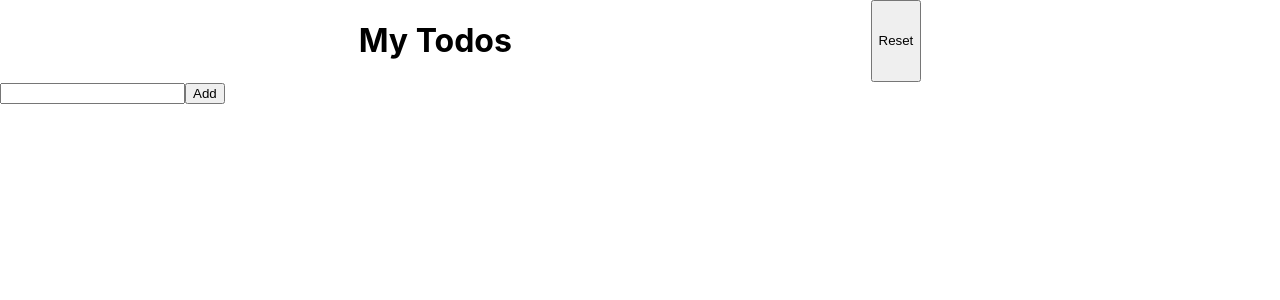
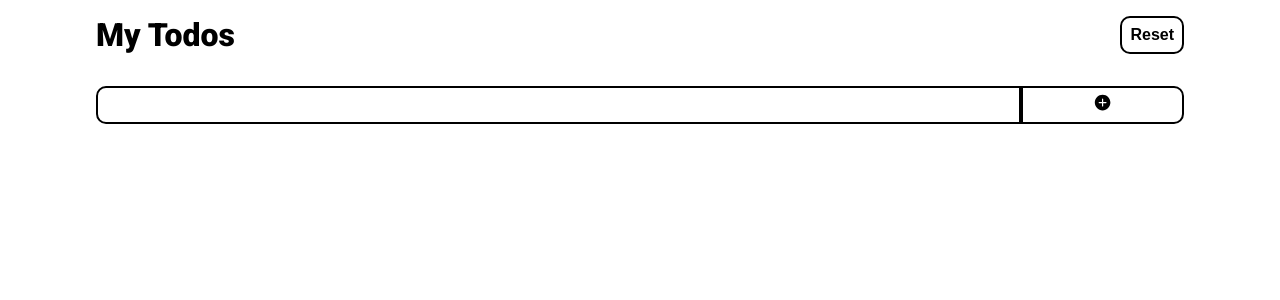
Before and after one commit to Benyamin428/react-to-do-list, a React (Create React App) app: page / in a window 1280 px wide. Shown: the top 300 px of the page. Built offline with nearby package versions, Linux system fonts and the light colour scheme.

Commit message:
Improved styling

```diff
--- a/package.json
+++ b/package.json
@@ -2,13 +2,14 @@
   "name": "react-to-do-list",
   "version": "0.1.0",
   "private": true,
-  "homepage":"https://benyamin428.github.io/react-to-do-list",
+  "homepage": "https://benyamin428.github.io/react-to-do-list",
   "dependencies": {
     "@testing-library/jest-dom": "^5.16.4",
     "@testing-library/react": "^13.3.0",
     "@testing-library/user-event": "^13.5.0",
     "react": "^18.2.0",
     "react-dom": "^18.2.0",
+    "react-icons": "^4.4.0",
     "react-scripts": "5.0.1",
     "web-vitals": "^2.1.4"
   },
--- a/src/App.jsx
+++ b/src/App.jsx
@@ -3,6 +3,8 @@ import { useState } from "react";
 import Heading from "./components/Heading/Heading";
 import Taskbar from "./components/Taskbar/Taskbar";
 import Main from "./components/Main/Main";
+
+import "./App.scss";
 
 const App = () => {
 
@@ -31,11 +33,11 @@ const App = () => {
   }
 
   return (
-    <>
+    <div className="container">
       <Heading reset={reset} />
       <Taskbar addTask={addTask} />
       <Main tasks={tasks} deleteTask={deleteTask} />
-    </>
+    </div>
   );
 }
 
--- /dev/null
+++ b/src/App.scss
@@ -0,0 +1,12 @@
+* {
+    margin: 0;
+    padding: 0;
+    box-sizing: border-box;
+}
+
+@media screen and (min-width: 768px) {
+    .container {
+        padding-left: 5rem;
+        padding-right: 5rem;
+    }
+}
--- a/src/components/Heading/Heading.jsx
+++ b/src/components/Heading/Heading.jsx
@@ -3,9 +3,8 @@ import "./Heading.scss";
 const Heading = ({reset}) => {
     return (
         <div className="heading">
-            <h1>My Todos</h1>
-
-            <button onClick={reset}>Reset</button>
+            <h1 className="heading__title">My Todos</h1>
+            <button className="heading__button" onClick={reset}>Reset</button>
         </div>
     );
   }
--- a/src/components/Heading/Heading.scss
+++ b/src/components/Heading/Heading.scss
@@ -1,4 +1,26 @@
+@use "../../sass/variables" as *;
+
 .heading {
     display: flex;
-    justify-content: space-evenly;
+    justify-content: space-between;
+    padding: 1rem;
+    font-family: $font;
+
+    &__title {
+        font-weight: 900;
+    }
+
+    &__button {
+        padding: 0 0.5rem;
+        background: none;
+        border-radius: 10px;
+        border: 2px solid $color;
+        font-weight: 700;
+        font-size: 1rem;
+    }
+
+    &__button:hover {
+        cursor: pointer;
+        opacity: 0.3;
+    }
 }
--- a/src/components/Task/Task.jsx
+++ b/src/components/Task/Task.jsx
@@ -1,4 +1,5 @@
 import "./Task.scss";
+import { RiDeleteBin6Line } from "react-icons/ri";
 import { useState } from "react";
 
 const Task = ({taskId, taskDesc, deleteTask}) => {
@@ -10,11 +11,11 @@ const Task = ({taskId, taskDesc, deleteTask}) => {
     }
 
     return (
-        <>
-            <input type="checkbox" id="task" onChange={setCheckbox} />
-            <label className={checked?"checked":"unchecked"} htmlFor="task"> {taskDesc}</label>
-            <button onClick={() => deleteTask(taskId)}>Delete</button>
-        </>
+        <div className="task">
+            <input className="task__checkbox" type="checkbox" id="task" onChange={setCheckbox} />
+            <label className={checked?"task__checked":""} htmlFor="task"> {taskDesc}</label>
+            <button className="task__button" onClick={() => deleteTask(taskId)}><RiDeleteBin6Line /></button>
+        </div>
     );
   }
 
--- a/src/components/Task/Task.scss
+++ b/src/components/Task/Task.scss
@@ -1,3 +1,27 @@
-.checked {
-    text-decoration: line-through;
+@use "../../sass/variables" as *;
+
+.task {
+    border: 2px solid $color;
+    padding: 1rem;
+    display: flex;
+    justify-content: space-between;
+    border-radius: 10px;
+    margin: 1rem;
+    font-family: $font;
+    font-size: 1.2rem;
+
+    &__checked {
+        text-decoration: line-through;
+    }
+
+    &__button {
+        background: none;
+        border: none;
+        font-size: 1.2rem;
+    }
+
+    &__button:hover {
+        cursor: pointer;
+        opacity: 0.3;
+    }
 }
--- a/src/components/Taskbar/Taskbar.jsx
+++ b/src/components/Taskbar/Taskbar.jsx
@@ -1,8 +1,11 @@
+import "./Taskbar.scss";
+import { IoIosAddCircle } from "react-icons/io";
+
 const Taskbar = ({addTask}) => {
     return (
-        <form onSubmit={addTask}>
-            <input type="text" />
-            <button>Add</button>
+        <form onSubmit={addTask} className="taskbar">
+            <input className="taskbar__input" type="text" />
+            <button className="taskbar__button"><IoIosAddCircle /></button>
         </form>
     );
   }
--- /dev/null
+++ b/src/components/Taskbar/Taskbar.scss
@@ -0,0 +1,28 @@
+@use "../../sass/variables" as *;
+
+.taskbar {
+    display: flex;
+    justify-content: center;
+    padding: 1rem;
+
+    &__input {
+        padding: 0.3rem;
+        width: 85%;
+        border: 2px solid $color;
+        border-radius: 10px 0 0 10px;
+    }
+
+    &__button {
+        background: none;
+        font-size: 1.2rem;
+        width: 15%;
+        border: 2px solid $color;
+        padding: 0.3rem;
+        border-radius: 0 10px 10px 0;
+    }
+
+    &__button:hover {
+        cursor: pointer;
+        opacity: 0.3;
+    }
+}
--- /dev/null
+++ b/src/sass/_variables.scss
@@ -0,0 +1,4 @@
+@import url('https://fonts.googleapis.com/css2?family=Roboto:wght@400;700;900&display=swap');
+
+$font: 'Roboto', sans-serif;
+$color: #000;
```
Also changed, not shown: 1 other file (tests, documents, lock files or other folders).
